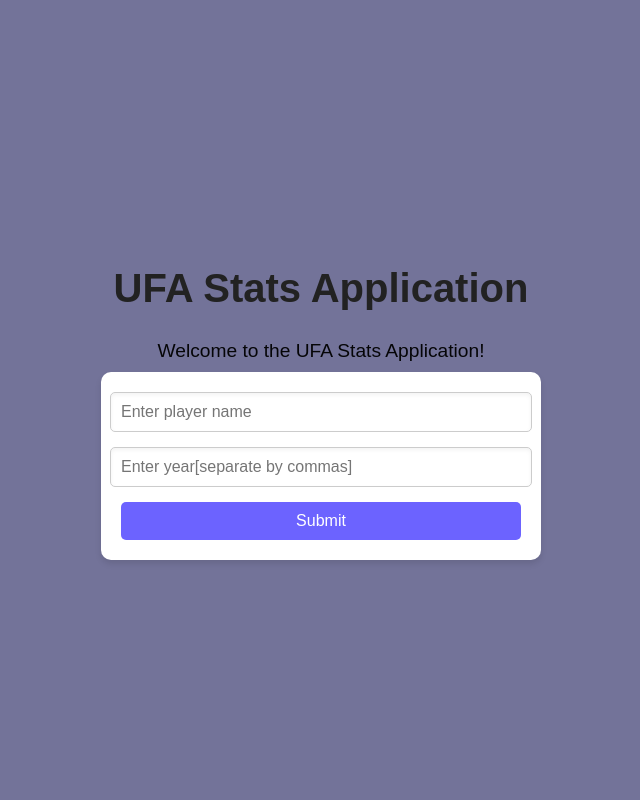
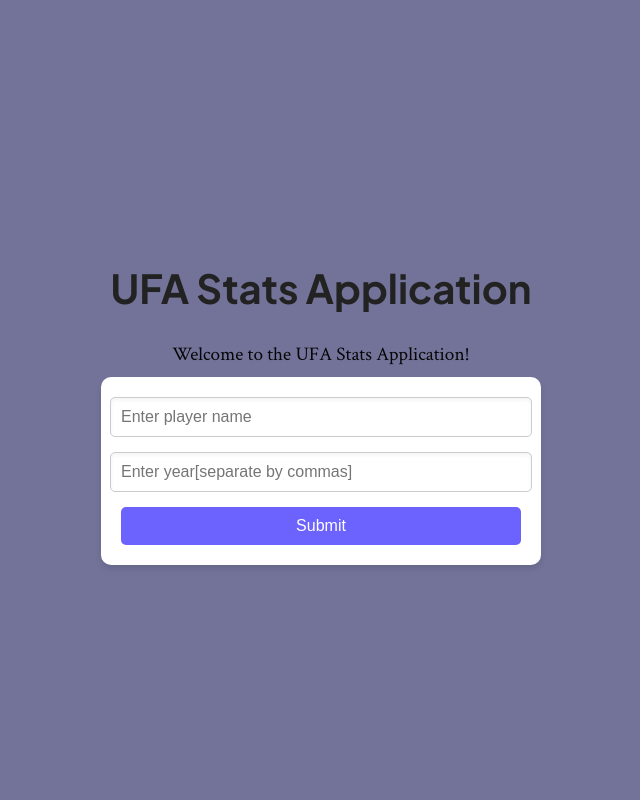
Before and after one commit to piyushkomali/ufaproject, a Flask app: page / in a window 1280 px wide. Shown: the whole page, without its empty margins (319-959 px from the left). Run offline with Flask 3, Linux system fonts and the light colour scheme.

Commit message:
added styling

```diff
--- a/static/styles/styles.css
+++ b/static/styles/styles.css
@@ -1,7 +1,8 @@
 /* Reset and general styles */
+
 body {
     margin: 0;
-    font-family: 'Arial', sans-serif;
+    font-family: 'Plus Jakarta Sans', Arial, Helvetica, sans-serif;
     color: #333;
     background: #737399;
     display: flex;
@@ -12,12 +13,14 @@ body {
 }
 
 h1 {
+    font-family: 'Plus Jakarta Sans', Arial, Helvetica, sans-serif;
     font-size: 2.5rem;
     color: #222;
     margin-bottom: 10px;
 }
 
 p {
+    font-family: 'Crimson Text', serif;
     font-size: 1.2rem;
     color: #000000f3;
     margin-bottom: 10px;
@@ -67,6 +70,7 @@ button {
 
 #go-back-button {
     /* Add specific styles for the "Go Back" button */
+    font-family: 'Crimson Text', serif;
     position: absolute;
     top: 90px; /* Distance from the top */
     left: 75px; /* Distance from the left */
@@ -79,7 +83,7 @@ button {
 }
 
 #home-button {
-
+    font-family: 'Crimson Text', serif;
     position: absolute;
     top: 90px; /* Distance from the top */
     right: 75px; /* Distance from the right */
--- a/templates/index.html
+++ b/templates/index.html
@@ -6,6 +6,11 @@
     <title>UFA Stats Application</title>
     <link rel="icon"  type= "image/x-icon" href="{{ url_for('static', filename='assets/favicon.ico') }}" />
     <link rel="stylesheet" href="{{ url_for('static', filename='styles/styles.css') }}" />
+    <link rel="preconnect" href="https://fonts.googleapis.com" />
+    <link rel="preconnect" href="https://fonts.gstatic.com" crossorigin />
+    <link href="https://fonts.googleapis.com/css2?family=Crimson+Text:wght@100;200;300;400;500;600;700;800;900&amp;display=swap" rel="stylesheet" />
+    <link href="https://fonts.googleapis.com/css2?family=Plus+Jakarta+Sans:wght@100;200;300;400;500;600;700;800;900&amp;display=swap" rel="stylesheet" />
+
 </head>
 <body>
 
--- a/templates/player-not-found.html
+++ b/templates/player-not-found.html
@@ -5,6 +5,12 @@
     <meta name="viewport" content="width=device-width, initial-scale=1.0">
     <title>Player not found</title>
     <link rel="stylesheet" href="{{ url_for('static', filename='styles/styles.css') }}" />
+    <link rel="icon"  type= "image/x-icon" href="{{ url_for('static', filename='assets/favicon.ico') }}" />
+    <link rel="preconnect" href="https://fonts.googleapis.com" />
+    <link rel="preconnect" href="https://fonts.gstatic.com" crossorigin />
+    <link href="https://fonts.googleapis.com/css2?family=Crimson+Text:wght@100;200;300;400;500;600;700;800;900&amp;display=swap" rel="stylesheet" />
+
+
 </head>
 <body>
     <h1>Player not found, please enter a valid player name or year.</h1>
```
Also changed, not shown: templates/player.html (+6 -1 lines), README.md.
